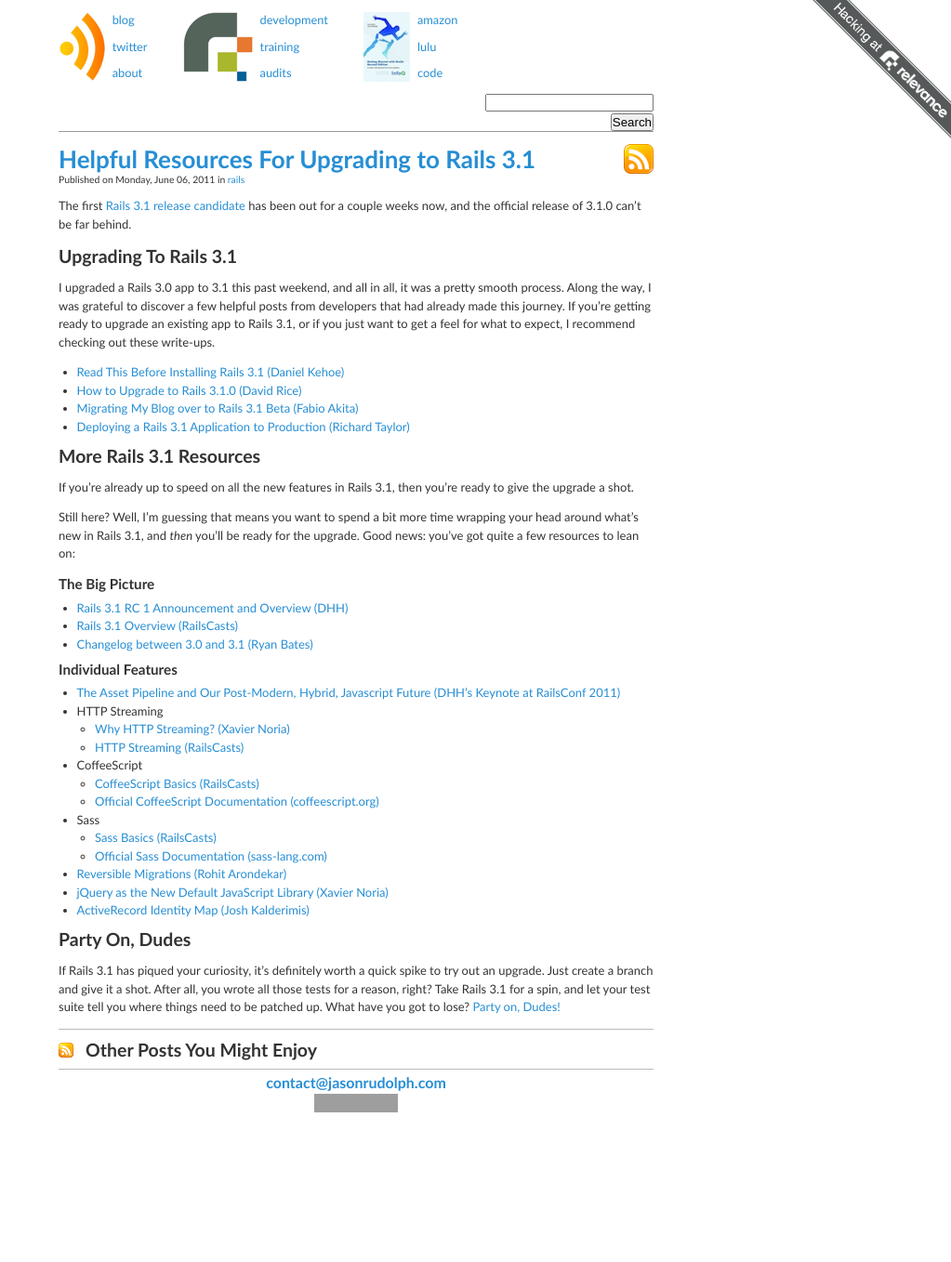
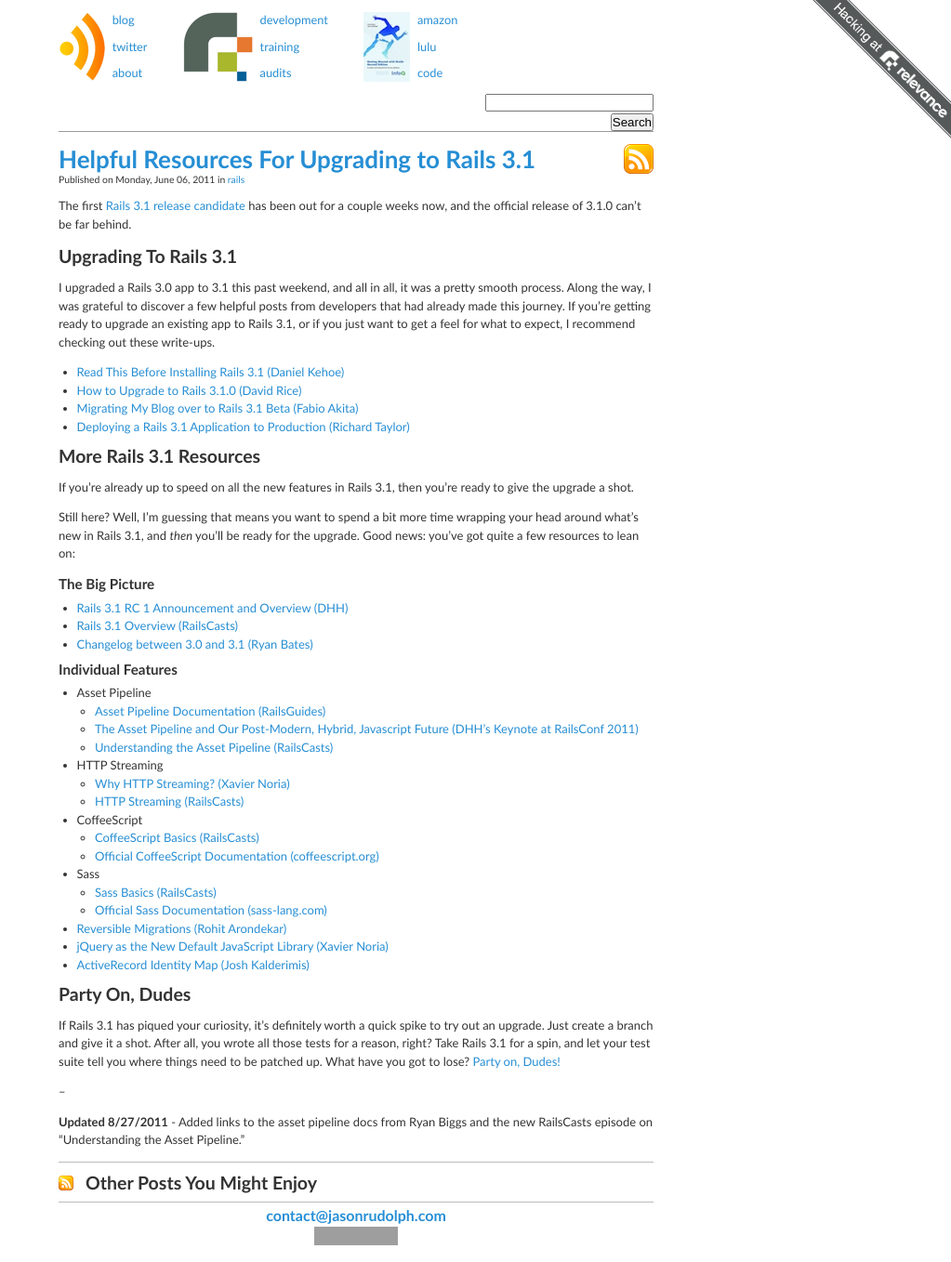
Before and after one commit to asclepius/paulkulyk.com, a Jekyll site: the page built from blog/_posts/2011-06-06-helpful-resources-for-upgrading-to-rails-3-1.md, in a window 1280 px wide. Shown: the whole page at 93% size, without its empty margins (257-1280 px from the left). Built offline with Jekyll 4.4.1, drawn with Linux system fonts in a browser that asks for light colours; nearby versions of some CDN libraries; comment, search, counter and statistics services are not loaded; before the commit the page ends 1215 px from its top, so only the background shows below that; grey boxes are pictures that could not be loaded.

Commit message:
Update 2011-06-06 blog post: Add links to new asset pipeline resources

```diff
--- a/blog/_posts/2011-06-06-helpful-resources-for-upgrading-to-rails-3-1.md
+++ b/blog/_posts/2011-06-06-helpful-resources-for-upgrading-to-rails-3-1.md
@@ -25,20 +25,23 @@
 ### The Big Picture
 
 * [Rails 3.1 RC 1 Announcement and Overview (DHH)](http://weblog.rubyonrails.org/2011/5/22/rails-3-1-release-candidate "Riding Rails: Rails 3.1: Release candidate")
-* [Rails 3.1 Overview (RailsCasts)](http://railscasts.com/episodes/265-rails-3-1-overview "RailsCasts - Rails 3.1 Overview")
+* [Rails 3.1 Overview (RailsCasts)](http://railscasts.com/episodes/265-rails-3-1-overview "RailsCasts - #265 Rails 3.1 Overview")
 * [Changelog between 3.0 and 3.1 (Ryan Bates)](https://gist.github.com/958283 "Gist (from Ryan Bates) cataloging the changes between Rails 3.0 and Rails 3.1 beta")
 
 ### Individual Features
 
-* [The Asset Pipeline and Our Post-Modern, Hybrid, Javascript Future (DHH's Keynote at RailsConf 2011)](http://www.youtube.com/watch?v=cGdCI2HhfAU "RailsConf 2011, David Heinemeier Hansson Keynote - The Asset Pipeline and Our Post-Modern, Hybrid, Javascript Future")
+* Asset Pipeline
+  * [Asset Pipeline Documentation (RailsGuides)](http://ryanbigg.com/guides/asset_pipeline.html "Ruby on Rails Guides: Asset Pipeline")
+  * [The Asset Pipeline and Our Post-Modern, Hybrid, Javascript Future (DHH's Keynote at RailsConf 2011)](http://www.youtube.com/watch?v=cGdCI2HhfAU "RailsConf 2011, David Heinemeier Hansson Keynote - The Asset Pipeline and Our Post-Modern, Hybrid, Javascript Future")
+  * [Understanding the Asset Pipeline (RailsCasts)](http://railscasts.com/episodes/279-understanding-the-asset-pipeline "RailsCasts - #279 Understanding the Asset Pipeline")
 * HTTP Streaming
   * [Why HTTP Streaming? (Xavier Noria)](http://weblog.rubyonrails.org/2011/4/18/why-http-streaming "Riding Rails: Why HTTP Streaming?")
-  * [HTTP Streaming (RailsCasts)](http://railscasts.com/episodes/266-http-streaming "RailsCasts - HTTP Streaming")
+  * [HTTP Streaming (RailsCasts)](http://railscasts.com/episodes/266-http-streaming "RailsCasts - #266 HTTP Streaming")
 * CoffeeScript
-  * [CoffeeScript Basics (RailsCasts)](http://railscasts.com/episodes/267-coffeescript-basics "RailsCasts - CoffeeScript Basics")
+  * [CoffeeScript Basics (RailsCasts)](http://railscasts.com/episodes/267-coffeescript-basics "RailsCasts - #267 CoffeeScript Basics")
   * [Official CoffeeScript Documentation (coffeescript.org)](http://coffeescript.org "CoffeeScript")
 * Sass
-  * [Sass Basics (RailsCasts)](http://railscasts.com/episodes/268-sass-basics "RailsCasts - Sass Basics")
+  * [Sass Basics (RailsCasts)](http://railscasts.com/episodes/268-sass-basics "RailsCasts - #268 Sass Basics")
   * [Official Sass Documentation (sass-lang.com)](http://sass-lang.com/ "Sass - Syntactically Awesome Stylesheets")
 * [Reversible Migrations (Rohit Arondekar)](http://edgerails.info/articles/what-s-new-in-edge-rails/2011/05/06/reversible-migrations/index.html "Edge Rails.info :: Reversible Migrations")
 * [jQuery as the New Default JavaScript Library (Xavier Noria)](http://weblog.rubyonrails.org/2011/4/21/jquery-new-default "Riding Rails: jQuery: New Default")
@@ -47,3 +50,7 @@
 ## Party On, Dudes
 
 If Rails 3.1 has piqued your curiosity, it's definitely worth a quick spike to try out an upgrade.  Just create a branch and give it a shot.  After all, you wrote all those tests for a reason, right?  Take Rails 3.1 for a spin, and let your test suite tell you where things need to be patched up.  What have you got to lose?  [Party on, Dudes!](http://www.youtube.com/watch?v=WVXGC896Jdw "YouTube - Bill and Ted's Excellent Adventure - The Future Council")
+
+--
+
+**Updated 8/27/2011** - Added links to the asset pipeline docs from Ryan Biggs and the new RailsCasts episode on "Understanding the Asset Pipeline."
```
